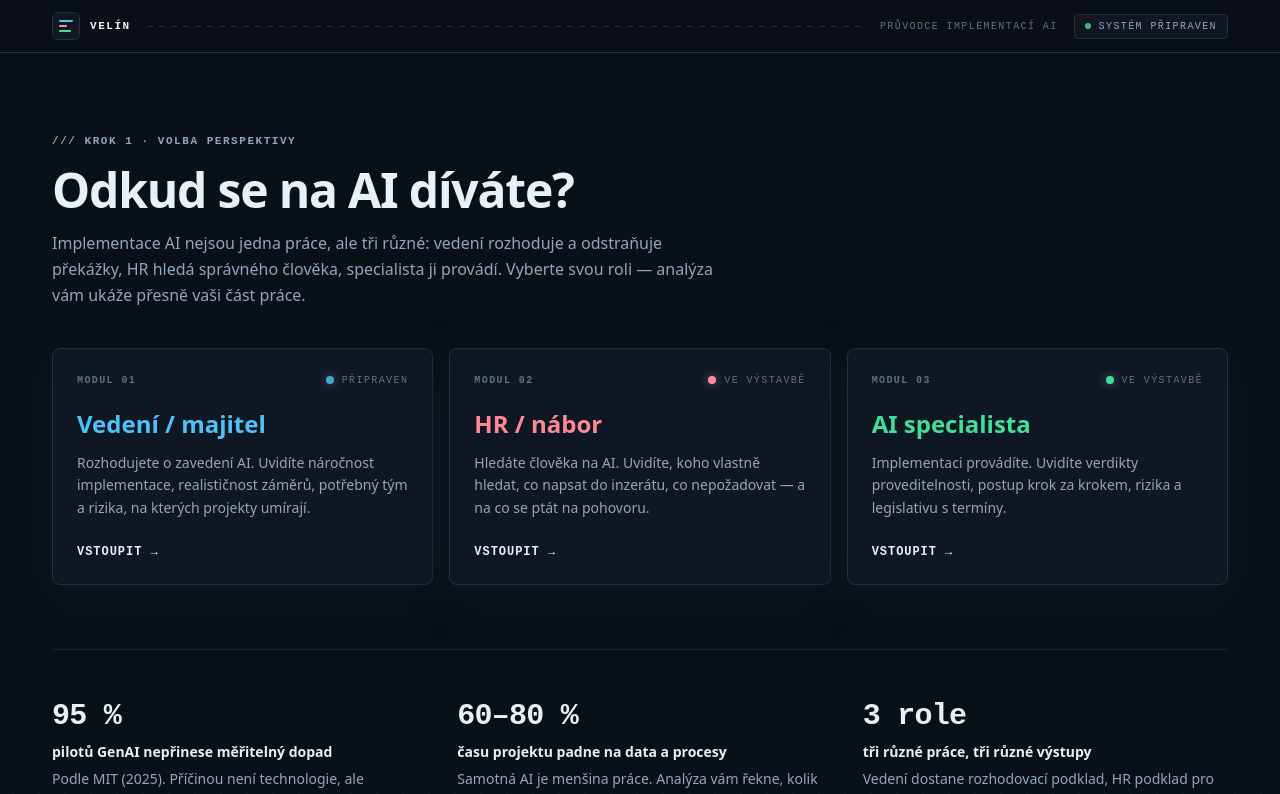
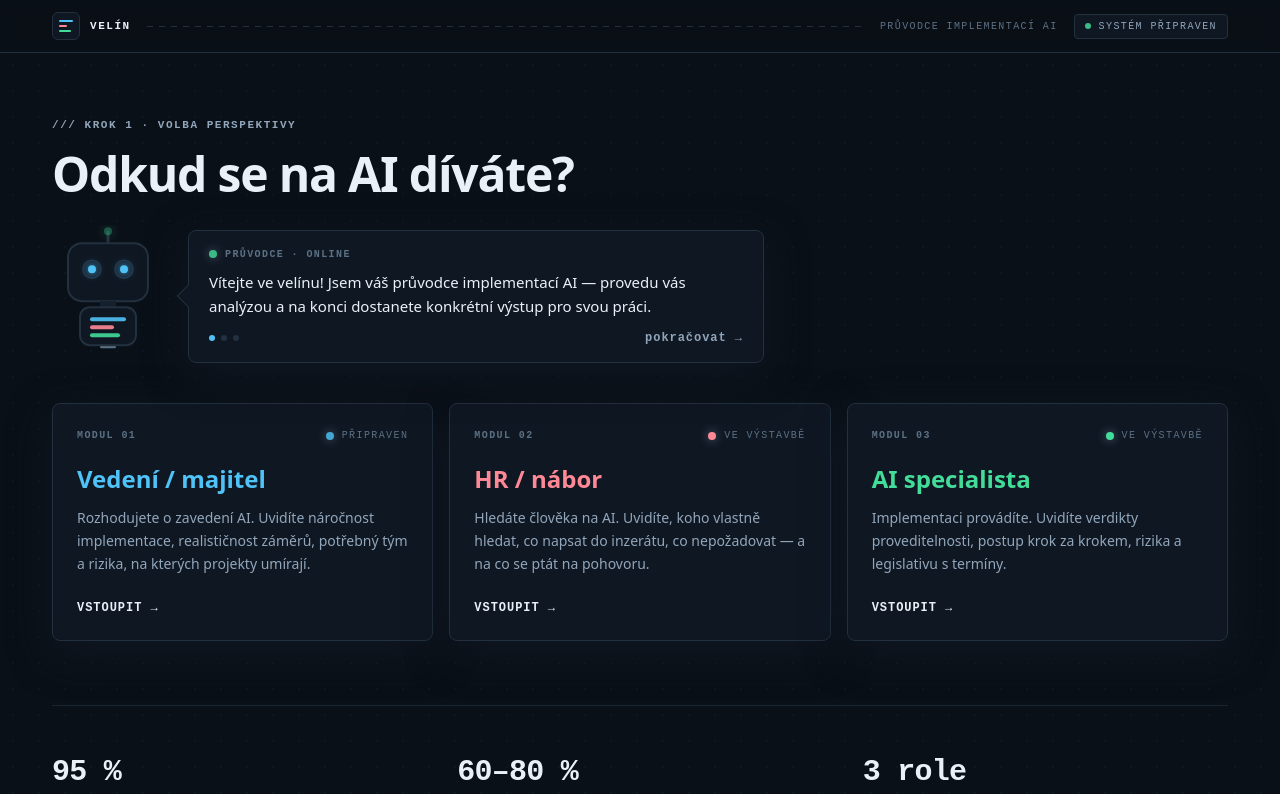
Before and after one commit to JiriMynar/AI-web, a React (Vite) app: page /vyber in a window 1280 px wide. Shown: the top 794 px of the page. Built offline with nearby package versions, Linux system fonts and the light colour scheme.

Commit message:
vyber: virtuální robot-průvodce s mluvící bublinou a očima sledujícíma výběr; landing: podpis autora s LinkedInem

```diff
--- /dev/null
+++ b/src/design/RobotGuide.tsx
@@ -0,0 +1,158 @@
+import { useEffect, useRef, useState } from "react";
+import { motion, useReducedMotion } from "framer-motion";
+import { Lamp } from "./primitives";
+
+/**
+ * Virtuální průvodce velínu — původní robot v designu řídicího panelu.
+ * - jemně se vznáší, mrká, anténka pulzuje,
+ * - očima sleduje prvek, na který uživatel míří (prop lookAt),
+ * - mluví bublinou s psacím efektem; zprávy se proklikávají,
+ * - klik na bublinu dopíše text okamžitě (skip), poslední zpráva zůstává,
+ * - přístupnost: aria-live, plný respekt k prefers-reduced-motion.
+ */
+export default function RobotGuide({
+  messages,
+  lookAt = null,
+}: {
+  messages: string[];
+  lookAt?: number | null; // -1 vlevo · 0 střed · 1 vpravo · null = před sebe
+}) {
+  const reduce = useReducedMotion();
+  const [idx, setIdx] = useState(0);
+  const [chars, setChars] = useState(0);
+  const timer = useRef<number | null>(null);
+
+  const text = messages[idx] ?? "";
+  const typing = chars < text.length;
+  const last = idx === messages.length - 1;
+
+  // psací efekt (při reduced-motion se text ukáže celý hned)
+  useEffect(() => {
+    if (reduce) {
+      setChars(text.length);
+      return;
+    }
+    setChars(0);
+    timer.current = window.setInterval(() => {
+      setChars((c) => {
+        if (c >= text.length) {
+          if (timer.current) window.clearInterval(timer.current);
+          return c;
+        }
+        return c + 1;
+      });
+    }, 17);
+    return () => {
+      if (timer.current) window.clearInterval(timer.current);
+    };
+  }, [text, reduce]);
+
+  const skipOrNext = () => {
+    if (typing) {
+      if (timer.current) window.clearInterval(timer.current);
+      setChars(text.length);
+    } else if (!last) {
+      setIdx((i) => i + 1);
+    }
+  };
+
+  // kam se dívají zorničky
+  const px = lookAt === null ? 0 : lookAt * 3.2;
+  const py = lookAt === null ? 0 : 2.4;
+
+  return (
+    <div className="flex flex-col items-start gap-4 sm:flex-row sm:items-center sm:gap-6">
+      {/* Robot */}
+      <motion.div
+        aria-hidden
+        animate={reduce ? undefined : { y: [0, -7, 0] }}
+        transition={{ duration: 3.6, repeat: Infinity, ease: "easeInOut" }}
+        className="flex-shrink-0"
+      >
+        <svg width="112" height="128" viewBox="0 0 112 128" role="img" aria-label="">
+          {/* anténka s kontrolkou */}
+          <line x1="56" y1="18" x2="56" y2="6" stroke="#22303F" strokeWidth="3" />
+          <motion.circle
+            cx="56" cy="6" r="4" fill="#43DD9A"
+            animate={reduce ? undefined : { opacity: [1, 0.35, 1] }}
+            transition={{ duration: 1.6, repeat: Infinity, ease: "easeInOut" }}
+            style={{ filter: "drop-shadow(0 0 6px #43DD9A)" }}
+          />
+          {/* hlava */}
+          <rect x="16" y="18" width="80" height="58" rx="14" fill="#0F1722" stroke="#22303F" strokeWidth="2" />
+          {/* oči — bělma */}
+          <ellipse cx="40" cy="44" rx="9" ry="9" fill="#15202E" stroke="#22303F" strokeWidth="1.5" />
+          <ellipse cx="72" cy="44" rx="9" ry="9" fill="#15202E" stroke="#22303F" strokeWidth="1.5" />
+          {/* zorničky — sledují cíl */}
+          <motion.circle
+            cx="40" cy="44" r="4" fill="#4FC3F7"
+            animate={{ x: px, y: py }}
+            transition={{ type: "spring", stiffness: 240, damping: 20 }}
+            style={{ filter: "drop-shadow(0 0 5px #4FC3F7)" }}
+          />
+          <motion.circle
+            cx="72" cy="44" r="4" fill="#4FC3F7"
+            animate={{ x: px, y: py }}
+            transition={{ type: "spring", stiffness: 240, damping: 20 }}
+            style={{ filter: "drop-shadow(0 0 5px #4FC3F7)" }}
+          />
+          {/* víčka — mrkání */}
+          {!reduce && (
+            <motion.g
+              animate={{ scaleY: [0, 0, 1, 0] }}
+              transition={{ duration: 4.4, repeat: Infinity, times: [0, 0.93, 0.965, 1] }}
+              style={{ transformOrigin: "56px 44px" }}
+            >
+              <rect x="29" y="35" width="22" height="18" rx="9" fill="#0F1722" />
+              <rect x="61" y="35" width="22" height="18" rx="9" fill="#0F1722" />
+            </motion.g>
+          )}
+          {/* pusa */}
+          <motion.rect
+            x="48" y="60" width="16" height="3" rx="1.5" fill="#5C7185"
+            animate={reduce || !typing ? { height: 3, y: 60 } : { height: [3, 6, 3, 5, 3], y: [60, 58.5, 60, 59, 60] }}
+            transition={{ duration: 0.5, repeat: typing ? Infinity : 0 }}
+          />
+          {/* krk + tělo s proužky rolí */}
+          <rect x="48" y="76" width="16" height="6" fill="#15202E" />
+          <rect x="28" y="82" width="56" height="38" rx="10" fill="#0F1722" stroke="#22303F" strokeWidth="2" />
+          <rect x="38" y="92" width="36" height="4" rx="2" fill="#4FC3F7" opacity="0.9" />
+          <rect x="38" y="100" width="24" height="4" rx="2" fill="#FF8896" opacity="0.9" />
+          <rect x="38" y="108" width="30" height="4" rx="2" fill="#43DD9A" opacity="0.9" />
+        </svg>
+      </motion.div>
+
+      {/* Bublina */}
+      <div className="relative w-full max-w-xl">
+        {/* ocásek bubliny — na mobilu nahoru k robotovi, na desktopu doleva */}
+        <div aria-hidden className="absolute -top-2 left-10 h-4 w-4 rotate-45 border-l border-t border-line bg-panel sm:-left-2 sm:top-1/2 sm:-mt-2 sm:border-b sm:border-t-0" />
+        <button
+          type="button"
+          onClick={skipOrNext}
+          disabled={!typing && last}
+          aria-label={typing ? "Dopsat zprávu" : last ? undefined : "Další zpráva"}
+          className="w-full rounded-lg border border-line bg-panel px-5 py-4 text-left shadow-panel transition-colors enabled:hover:border-faint disabled:cursor-default"
+        >
+          <div className="flex items-center gap-2 font-mono text-[10px] font-semibold tracking-label text-faint">
+            <Lamp tone="bg-ok" pulse={!reduce} />
+            PRŮVODCE · ONLINE
+          </div>
+          <p aria-live="polite" className="mt-2 min-h-[3.2em] text-[15px] leading-relaxed text-ink">
+            {text.slice(0, chars)}
+            {typing && <span aria-hidden className="ml-0.5 inline-block h-[1em] w-[2px] translate-y-0.5 animate-pulse bg-vedeni" />}
+          </p>
+          <div className="mt-3 flex items-center justify-between">
+            <div className="flex gap-1.5" aria-hidden>
+              {messages.map((_, i) => (
+                <span key={i} className={`h-1.5 w-1.5 rounded-full ${i === idx ? "bg-vedeni" : "bg-line"}`} />
+              ))}
+            </div>
+            <span className="font-mono text-xs font-semibold tracking-wide2 text-dim">
+              {typing ? "klikněte pro dopsání" : last ? "↓ vyberte roli níže" : "pokračovat →"}
+            </span>
+          </div>
+        </button>
+      </div>
+    </div>
+  );
+}
--- a/src/pages/Landing.tsx
+++ b/src/pages/Landing.tsx
@@ -93,6 +93,18 @@ export default function Landing() {
           >
             5 minut · žádná registrace · nic se nikam neodesílá
           </motion.p>
+
+          <motion.a
+            initial={reduce ? false : { opacity: 0 }}
+            animate={{ opacity: 1 }}
+            transition={{ duration: 0.3, delay: 0.6 }}
+            href="https://www.linkedin.com/in/jirimynar/"
+            target="_blank"
+            rel="noopener noreferrer"
+            className="mt-4 font-mono text-[11px] tracking-label text-dim underline decoration-line underline-offset-4 transition-colors hover:text-ink"
+          >
+            VYTVOŘIL JIŘÍ MYNÁŘ · LINKEDIN ↗
+          </motion.a>
         </section>
       </motion.div>
     </div>
--- a/src/pages/Vyber.tsx
+++ b/src/pages/Vyber.tsx
@@ -1,5 +1,7 @@
+import { useState } from "react";
 import { Link } from "react-router-dom";
 import { Eyebrow, Lamp, Reveal } from "../design/primitives";
+import RobotGuide from "../design/RobotGuide";
 import { useSeo } from "../lib/seo";
 
 const ROLES = [
@@ -7,7 +9,7 @@ const ROLES = [
     to: "/vedeni",
     code: "MODUL 01",
     lamp: "bg-vedeni",
-    border: "hover:border-vedeni/60",
+    border: "hover:border-vedeni/60 focus-visible:border-vedeni/60",
     text: "text-vedeni",
     title: "Vedení / majitel",
     desc: "Rozhodujete o zavedení AI. Uvidíte náročnost implementace, realističnost záměrů, potřebný tým a rizika, na kterých projekty umírají.",
@@ -17,7 +19,7 @@ const ROLES = [
     to: "/hr",
     code: "MODUL 02",
     lamp: "bg-hr",
-    border: "hover:border-hr/60",
+    border: "hover:border-hr/60 focus-visible:border-hr/60",
     text: "text-hr",
     title: "HR / nábor",
     desc: "Hledáte člověka na AI. Uvidíte, koho vlastně hledat, co napsat do inzerátu, co nepožadovat — a na co se ptát na pohovoru.",
@@ -27,7 +29,7 @@ const ROLES = [
     to: "/specialista",
     code: "MODUL 03",
     lamp: "bg-spec",
-    border: "hover:border-spec/60",
+    border: "hover:border-spec/60 focus-visible:border-spec/60",
     text: "text-spec",
     title: "AI specialista",
     desc: "Implementaci provádíte. Uvidíte verdikty proveditelnosti, postup krok za krokem, rizika a legislativu s termíny.",
@@ -35,33 +37,44 @@ const ROLES = [
   },
 ];
 
-/** Výběr perspektivy — analýza se liší podle role, kterou ve firmě máte. */
+const GUIDE_MESSAGES = [
+  "Vítejte ve velínu! Jsem váš průvodce implementací AI — provedu vás analýzou a na konci dostanete konkrétní výstup pro svou práci.",
+  "Důležitá věc na úvod: implementace AI se dá pozorovat z mnoha pohledů. Vedení rozhoduje a odstraňuje překážky, HR hledá správného člověka a specialista implementaci provádí — každý z nich potřebuje vědět něco jiného.",
+  "Vyberte si proto pohled, který je váš. Připravím vám přesně vaši část práce — nic víc, nic míň.",
+];
+
+/** Výběr perspektivy — provází jím virtuální průvodce. */
 export default function Vyber() {
   useSeo(
     "Vyberte svou roli — Velín",
     "Implementace AI jsou tři různé práce: vedení rozhoduje, HR hledá člověka, specialista ji provádí. Vyberte svou perspektivu."
   );
+  const [lookAt, setLookAt] = useState<number | null>(null);
 
   return (
     <div className="mx-auto max-w-shell px-5">
-      <section className="pb-10 pt-14 sm:pt-20">
+      <section className="pb-8 pt-12 sm:pt-16">
         <Eyebrow tone="text-dim">/// KROK 1 · VOLBA PERSPEKTIVY</Eyebrow>
         <h1 className="mt-4 max-w-3xl text-3xl font-semibold leading-tight tracking-tight sm:text-5xl">
           Odkud se na AI díváte?
         </h1>
-        <p className="mt-4 max-w-2xl leading-relaxed text-dim">
-          Implementace AI nejsou jedna práce, ale tři různé: vedení rozhoduje a odstraňuje
-          překážky, HR hledá správného člověka, specialista ji provádí. Vyberte svou roli —
-          analýza vám ukáže přesně vaši část práce.
-        </p>
       </section>
 
-      <section className="pb-16">
+      <section className="pb-10">
+        <Reveal>
+          <RobotGuide messages={GUIDE_MESSAGES} lookAt={lookAt} />
+        </Reveal>
+      </section>
+
+      <section className="pb-16" onMouseLeave={() => setLookAt(null)}>
         <div className="grid gap-4 md:grid-cols-3">
           {ROLES.map((r, i) => (
             <Reveal key={r.to} delay={i * 0.06}>
               <Link
                 to={r.to}
+                onMouseEnter={() => setLookAt(i - 1)}
+                onFocus={() => setLookAt(i - 1)}
+                onBlur={() => setLookAt(null)}
                 className={`group flex h-full flex-col rounded-lg border border-line bg-panel p-6 shadow-panel transition-[border-color,transform] duration-200 hover:-translate-y-1 ${r.border}`}
               >
                 <div className="flex items-center justify-between">
```
